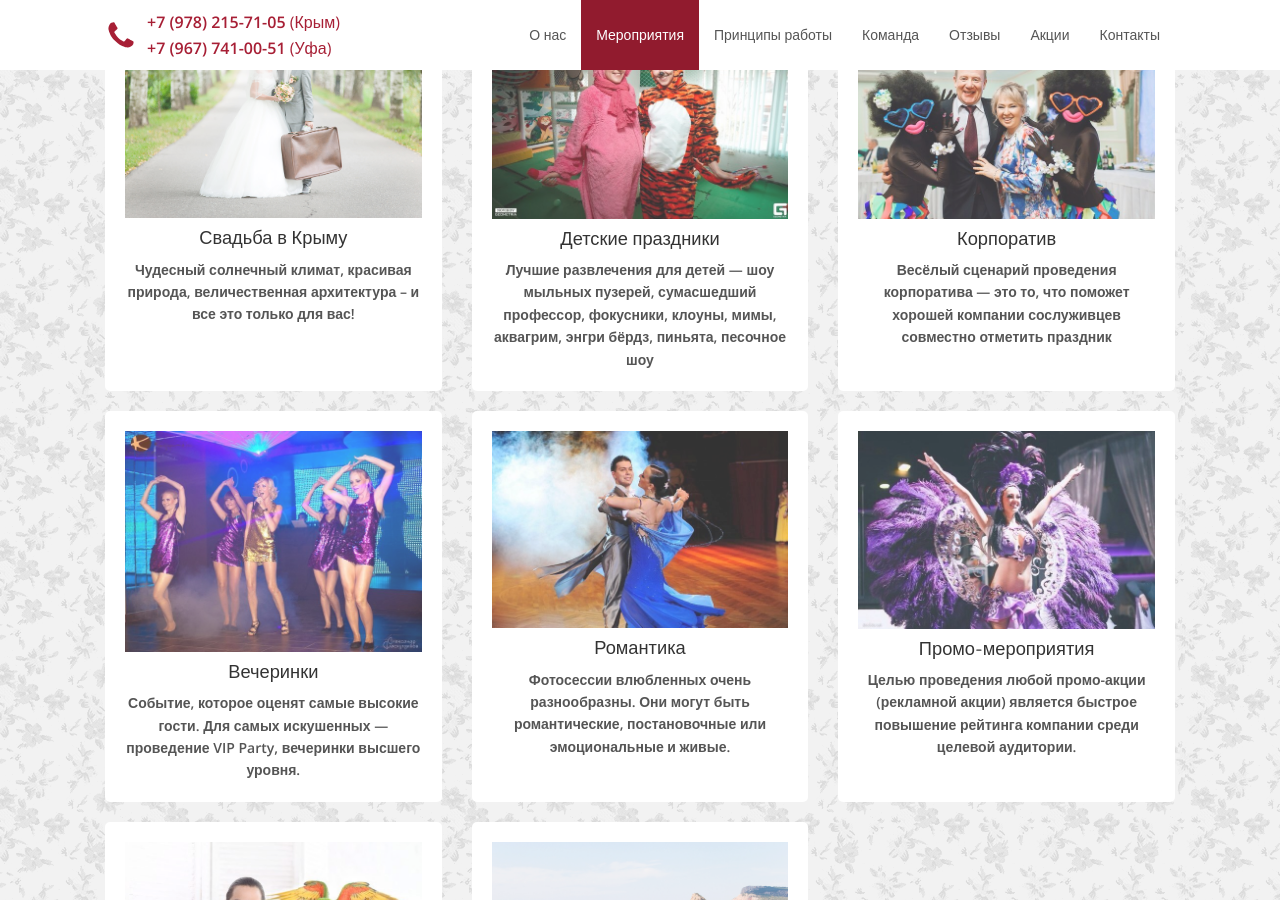
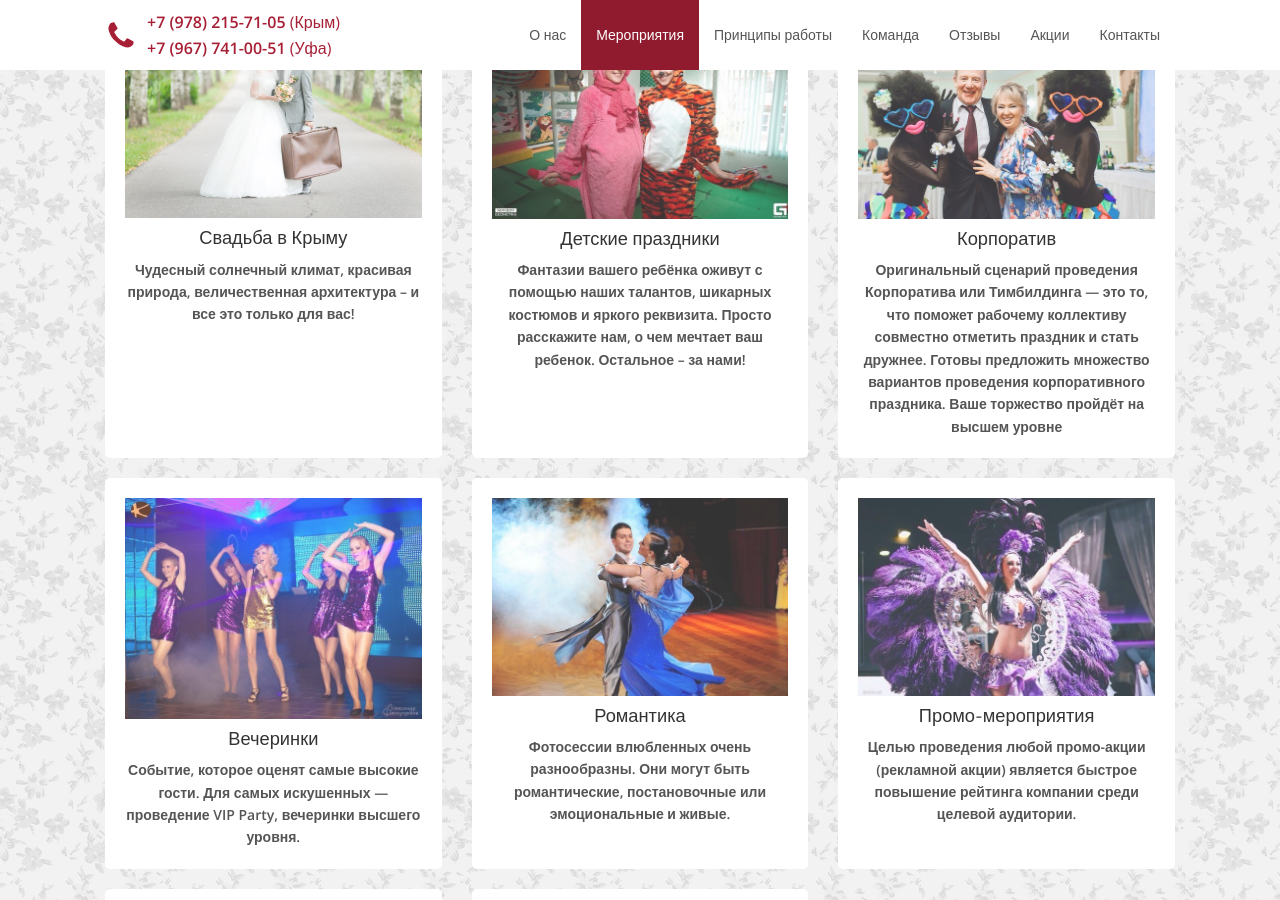
Before and after one commit to verzhinskaya/verzhinskaya.github.io, a Jekyll site: the page built from index.html, in a window 1280 px wide and 900 px high, scrolled down 2485 px. Built offline with Jekyll 4.4.1, drawn with Linux system fonts in a browser that asks for light colours; nearby versions of some CDN libraries.

Commit message:
Update events.yml

```diff
--- a/_data/events.yml
+++ b/_data/events.yml
@@ -14,12 +14,12 @@
 
   icon: fa-birthday-cake
   title: "Детские праздники"
-  description: "Лучшие развлечения для детей — шоу мыльных пузерей, сумасшедший профессор, фокусники, клоуны, мимы, аквагрим, энгри бёрдз, пиньята, песочное шоу"
+  description: "Фантазии вашего ребёнка оживут с помощью наших талантов, шикарных костюмов и яркого реквизита. Просто расскажите нам, о чем мечтает ваш ребенок. Остальное – за нами! "
   img: 15.jpg
 
 - icon: fa-users
   title: "Корпоратив"
-  description: "Весёлый сценарий проведения корпоратива — это то, что поможет хорошей компании сослуживцев совместно отметить праздник"
+  description: "Оригинальный сценарий проведения Корпоратива или Тимбилдинга — это то, что поможет рабочему коллективу совместно отметить праздник и стать дружнее. Готовы предложить множество вариантов проведения корпоративного праздника. Ваше торжество пройдёт на высшем уровне "
   img: 5.jpg
 
 - icon: fa-glass
```
